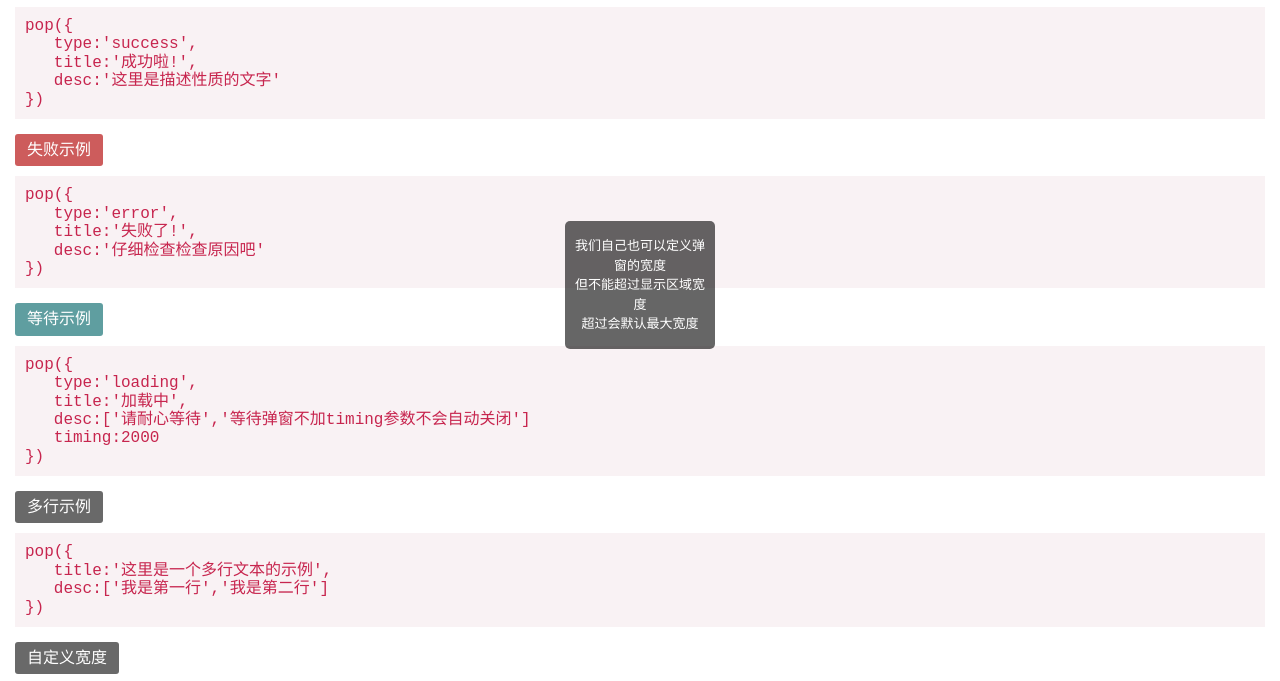
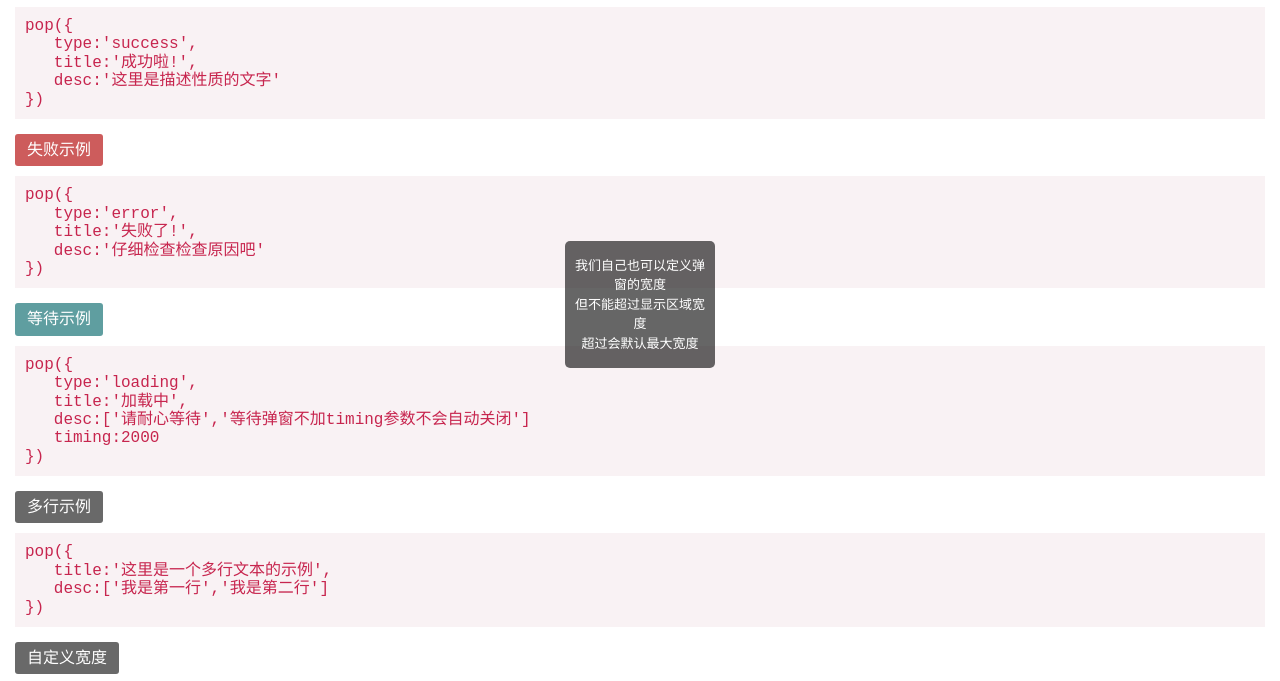
Before and after one commit to yu910709/yu-popup, a website built with webpack: page src/index.tmpl.html in a window 1280 px wide. Both pictures are taken after a click on the button "自定义宽度". Shown: the part 115-796 px from the top of the page. Built offline with nearby package versions, Linux system fonts and the light colour scheme; a small style sheet from the web is missing.

Commit message:
get in center with css
get in center with css

```diff
--- a/src/css/popJs.scss
+++ b/src/css/popJs.scss
@@ -8,13 +8,23 @@
   to{transform:rotate(360deg)}
 }
 
+.no-move{
+  overflow: hidden!important;
+}
+
+.pop-mask{
+  position: fixed;
+  width: 100%;
+  height: 100%;
+  left: 0;
+  top:0;
+  text-align: center;
+  padding: 0 15px;
   .pop{
-  position: fixed;
-  width: 180px;
+    display: inline-block;
+    margin: 50% auto 0;
+    min-width: 80px;
     max-width: 100%;
-  top:50%;
-  left:50%;
-  margin-left: -90px;
     background: rgba(0,0,0,.6);
     color: white;
     border-radius: 5px;
@@ -40,3 +50,4 @@
       font-size: 13px;
     }
   }
+}
--- a/src/js/popJs.js
+++ b/src/js/popJs.js
@@ -28,8 +28,10 @@ const popJs = (option) =>{
            }
        }
        //构建前清除原来的pop
-       if(document.querySelector('.pop')){
-           document.querySelector('.pop').parentNode.removeChild(document.querySelector('.pop'));
+       if(document.querySelector('.pop-mask')){
+           document.querySelector('.pop-mask').parentNode.removeChild(document.querySelector('.pop-mask'));
+           document.querySelector('html').classList.remove('no-move');
+           document.querySelector('body').classList.remove('no-move');
        }
        //根据类型定义图标
        let icon;
@@ -105,6 +107,8 @@ const popJs = (option) =>{
        }
 
        //构建DOM
+       const popmask = document.createElement('section');
+       popmask.classList.add('pop-mask');
        const pop = document.createElement('div');
        pop.classList.add('pop');
        pop.innerHTML = `
@@ -112,23 +116,32 @@ const popJs = (option) =>{
            ${title}
            ${desc}
        `;
+       popmask.appendChild(pop);
+       document.querySelector('body').appendChild(popmask);
+       document.querySelector('html').classList.add('no-move');
+       document.querySelector('body').classList.add('no-move');
+       pop.style.marginTop = `${document.documentElement.clientHeight/2-pop.offsetHeight/2}px`;//垂直居中
        //自定义区域
        if(option.width){
            if(typeof(option.width)==='number'){
-               option.width = (option.width<document.documentElement.clientWidth)?option.width:document.documentElement.clientWidth;
-               pop.style.width = `${option.width}px`;
-               pop.style.marginLeft = `${-option.width/2}px`;//垂直居中
+               if(option.width>80){
+                   option.width = (option.width<document.documentElement.clientWidth)?option.width:document.documentElement.clientWidth;
+                   pop.style.width = `${option.width}px`;
+               }else{
+                   console.error(`'width' in param 'option' must greater than 80 -- popJs`);
+                   return false;
+               }
            }else{
                console.warn(`'width' in param 'option' can only accept number type -- popJs`);
            }
        }
-       document.querySelector('html').appendChild(pop);
-       pop.style.marginTop = `${-pop.offsetHeight/2}px`;//垂直居中
-        //定时关闭
+       //定时关闭
        if(timing){
            setTimeout(function () {
-               if(document.querySelector('.pop') === pop){//POP没有被顶掉的时候
-                   document.querySelector('html').removeChild(pop);
+               if(document.querySelector('.pop-mask') === popmask){//POP没有被顶掉的时候
+                   document.querySelector('body').removeChild(popmask);
+                   document.querySelector('html').classList.remove('no-move');
+                   document.querySelector('body').classList.remove('no-move');
                    //回调方法
                    if(option.callback){
                        if(typeof(option.callback) === 'function'){
```
Also changed, not shown: dist/index.html (deleted), 3 other files. Lines whose indentation alone changed are shown as unchanged.
